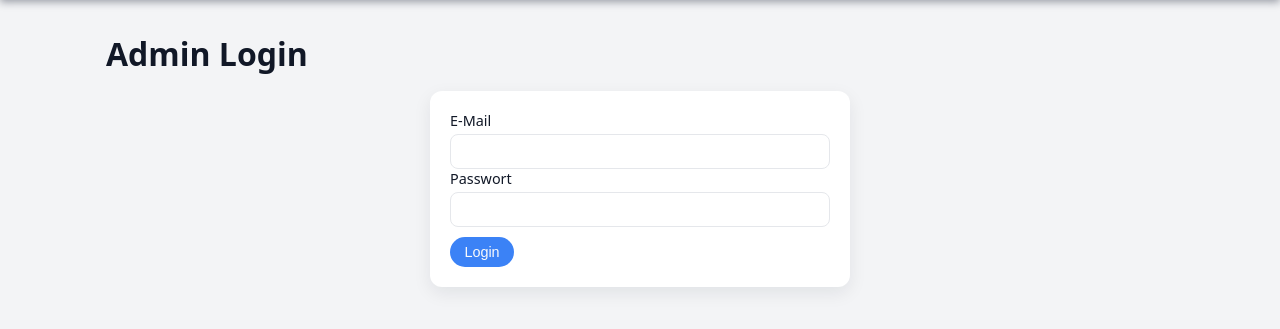
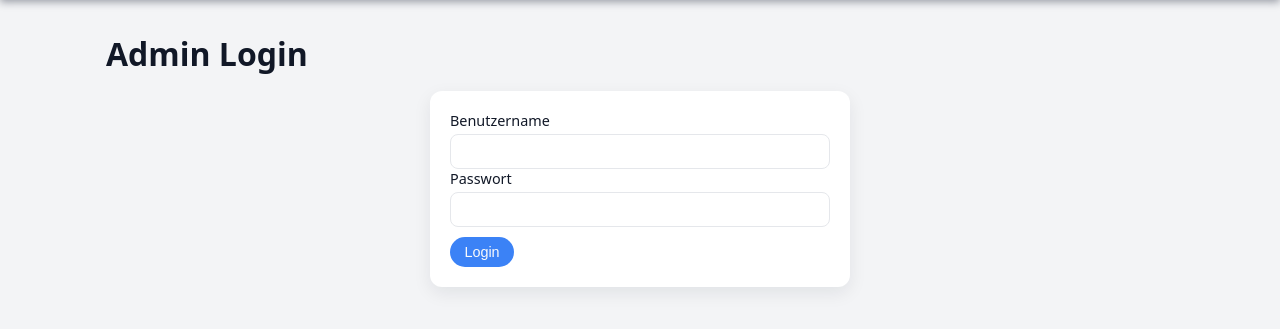
Before and after one commit to KaMai00/School-library-Website, a PHP site: page /login.php in a window 1280 px wide. Shown: the part 87-416 px from the top of the page. Run offline with PHP 8.4, Linux system fonts and the light colour scheme.

Commit message:
datenbank und login fix

```diff
--- a/functions/style.css
+++ b/functions/style.css
@@ -195,7 +195,7 @@ label {
 input[type="text"],
 input[type="password"],
 input[type="number"],
-input[type="email"],
+input[type="string"],
 select,
 textarea {
   width: 100%;
--- a/pages/login.php
+++ b/pages/login.php
@@ -1,4 +1,5 @@
 <?php
+session_start();
 //header einbinden
 include '../functions/header.php'; ?>
 
@@ -10,10 +11,10 @@ $conn->set_charset("utf8");
 $fehler = "";
 //Überprüfen ob Formular abgeschickt wurde
 if ($_SERVER["REQUEST_METHOD"] === "POST") {
-    $email = $conn->real_escape_string($_POST["email"]);
+    $benutzername = $conn->real_escape_string($_POST["benutzername"]);
     $passwort = hash("sha256", $_POST["passwort"]);
     //SQL Abfrage zum Überprüfen der Anmeldedaten
-    $sql = "SELECT * FROM bibliothekare WHERE email='$email' AND passwort_hash='$passwort'";
+    $sql = "SELECT * FROM bibliothekare WHERE benutzername='$benutzername' AND passwort_hash='$passwort'";
     $result = $conn->query($sql);
     //falls Anmeldedaten korrekt sind
     if ($result->num_rows === 1) {
@@ -39,8 +40,8 @@ if ($_SERVER["REQUEST_METHOD"] === "POST") {
 <?php endif; ?>
 
 <form method="post" class="login-form">
-    <label>E-Mail</label>
-    <input type="email" name="email" required>
+    <label>Benutzername</label>
+    <input type="text" name="benutzername" required>
 
     <label>Passwort</label>
     <input type="password" name="passwort" required>
```
